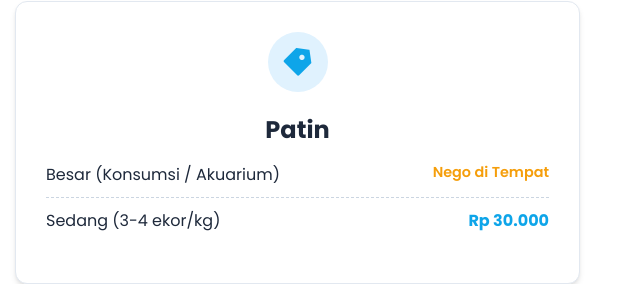
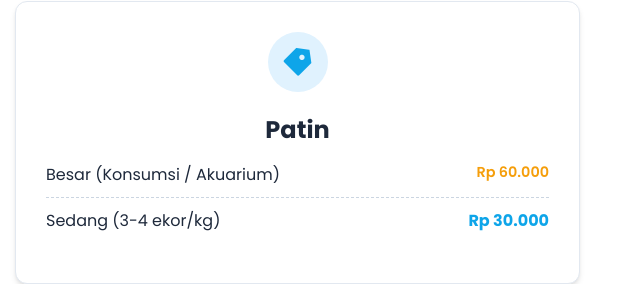
Before and after one commit to wildanibnu30/Toko-Ikan, a plain HTML site: page index.html in a window 1280 px wide. Shown: the part 1017-1301 px from the top of the page, 640-1280 px from the left. Drawn offline with nearby package versions, Linux system fonts and the light colour scheme.

Commit message:
Update index.html

```diff
--- a/index.html
+++ b/index.html
@@ -486,7 +486,7 @@
           <div class="price-list">
             <div class="price-item">
               <span>Besar (Konsumsi / Akuarium)</span>
-              <strong class="highlight">Nego di Tempat</strong>
+              <strong class="highlight">Rp 60.000</strong>
             </div>
             <div class="price-item">
               <span>Sedang (3-4 ekor/kg)</span>
```
